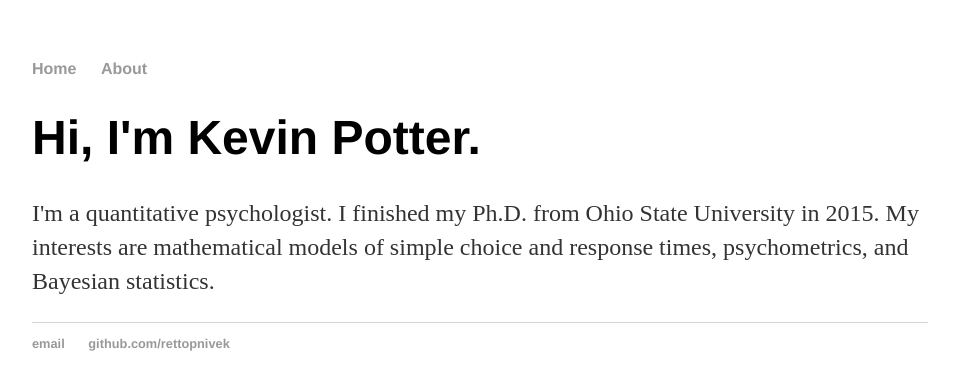
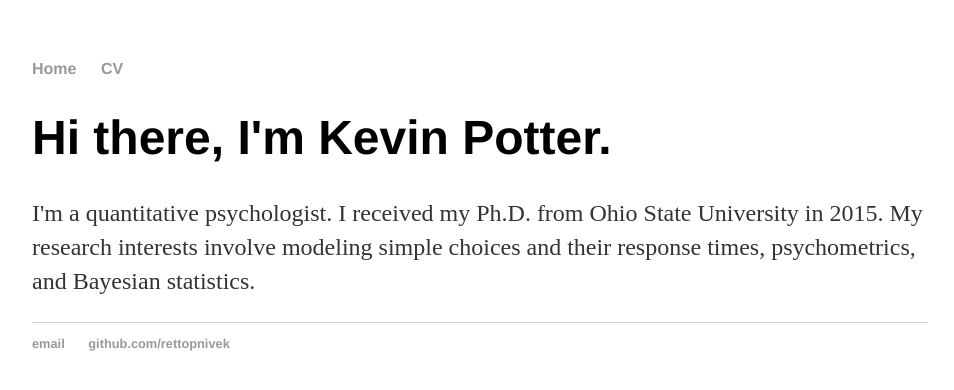
Before and after one commit to rettopnivek/rettopnivek.github.io, a Jekyll site: the page built from index.html, in a window 1280 px wide. Shown: the top 390 px of the page, without its empty margins (160-1114 px from the left). Built offline with Jekyll 4.4.1, drawn with Linux system fonts in a browser that asks for light colours.

Commit message:
Revised the index file based on Markdown.

```diff
--- a/index.html
+++ b/index.html
@@ -1,28 +1,8 @@
-<!DOCTYPE html>
-<html>
-	<head>
-		<title> Kevin Potter </title>
-		<link rel="stylesheet" type="text/css" href="/css/main.css">
-	</head>
-	<body>
-		<nav>
-    		<ul>
-        		<li><a href="/">Home</a></li>
-	        	<li><a href="/about">About</a></li>
-    		</ul>
-		</nav>
-		<div class="container">
-    		<div class="blurb">
-        		<h1>Hi, I'm Kevin Potter.</h1>
-				<p>I'm a quantitative psychologist. I finished my Ph.D. from Ohio State University in 2015. My interests are mathematical models
-				of simple choice and response times, psychometrics, and Bayesian statistics.</p>
-    		</div><!-- /.blurb -->
-		</div><!-- /.container -->
-		<footer>
-    		<ul>
-        		<li><a href="mailto:kevin.w.potter@gmail.com">email</a></li>
-        		<li><a href="https://github.com/rettopnivek">github.com/rettopnivek</a></li>
-			</ul>
-		</footer>
-	</body>
-</html>
+---
+layout: default
+title: Kevin Potter
+---
+<div class="blurb">
+	<h1>Hi there, I'm Kevin Potter.</h1>
+	<p>I'm a quantitative psychologist. I received my Ph.D. from Ohio State University in 2015. My research interests involve modeling simple choices and their response times, psychometrics, and Bayesian statistics.</a></p>
+</div><!-- /.blurb -->
```
